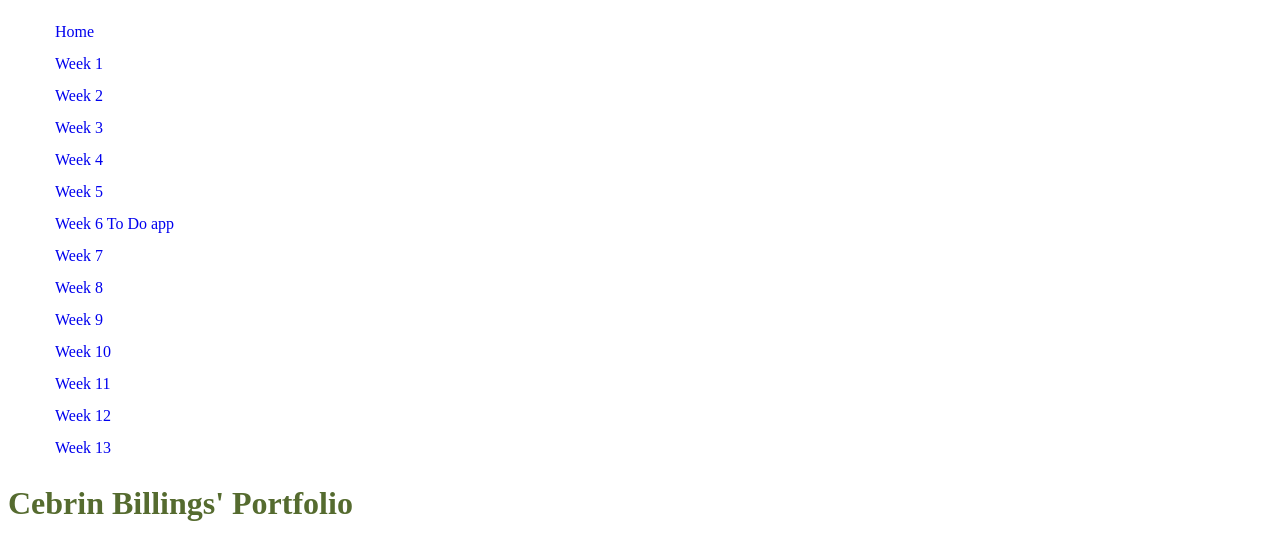
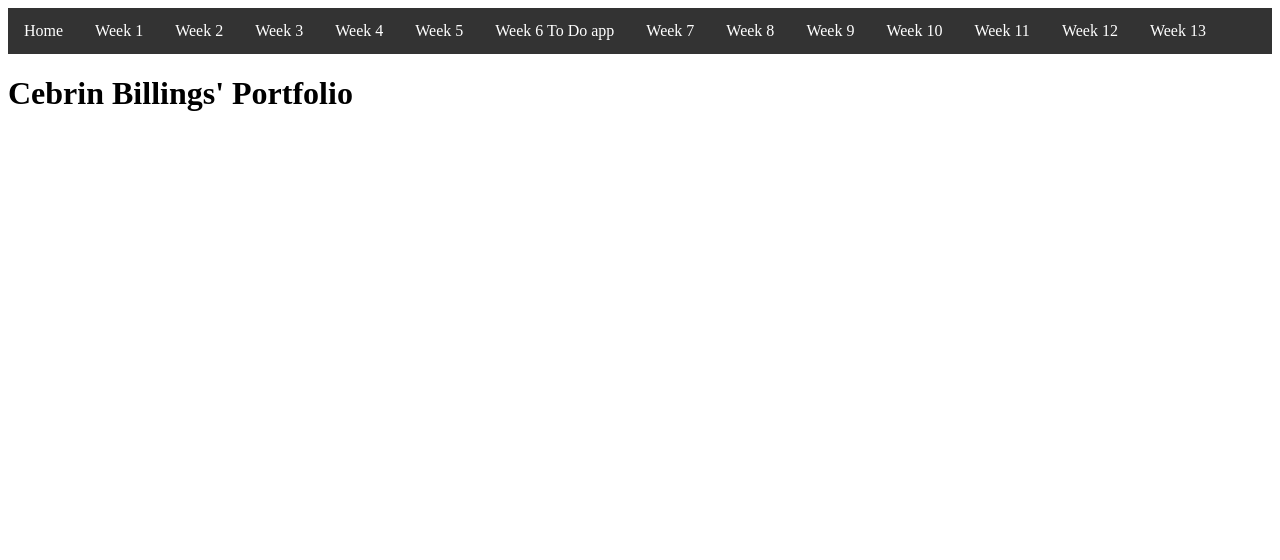
Before and after one commit to CebrinB/CebrinB.github.io, a plain HTML site: page index.html in a window 1280 px wide. Drawn offline with Linux system fonts and the light colour scheme.

Commit message:
Update main.css

```diff
--- a/main.css
+++ b/main.css
@@ -1,15 +1,24 @@
 ul {
   list-style-type: none;
+  margin: 0;
+  padding: 0;
+  overflow: hidden;
+  background-color: #333;
 }
 
-ul a {
-  display: inline-block;
-  margin: 2px;
-  padding: 5px;
-  text-decoration: none;
-  width: 200px;
+li {
+  float: left;
 }
 
-h1 {
-  color:darkolivegreen
+li a {
+  display: block;
+  color: white;
+  text-align: center;
+  padding: 14px 16px;
+  text-decoration: none;
 }
+
+/* Change the link color to #111 (black) on hover */
+li a:hover {
+  background-color: #111;
+}
```
